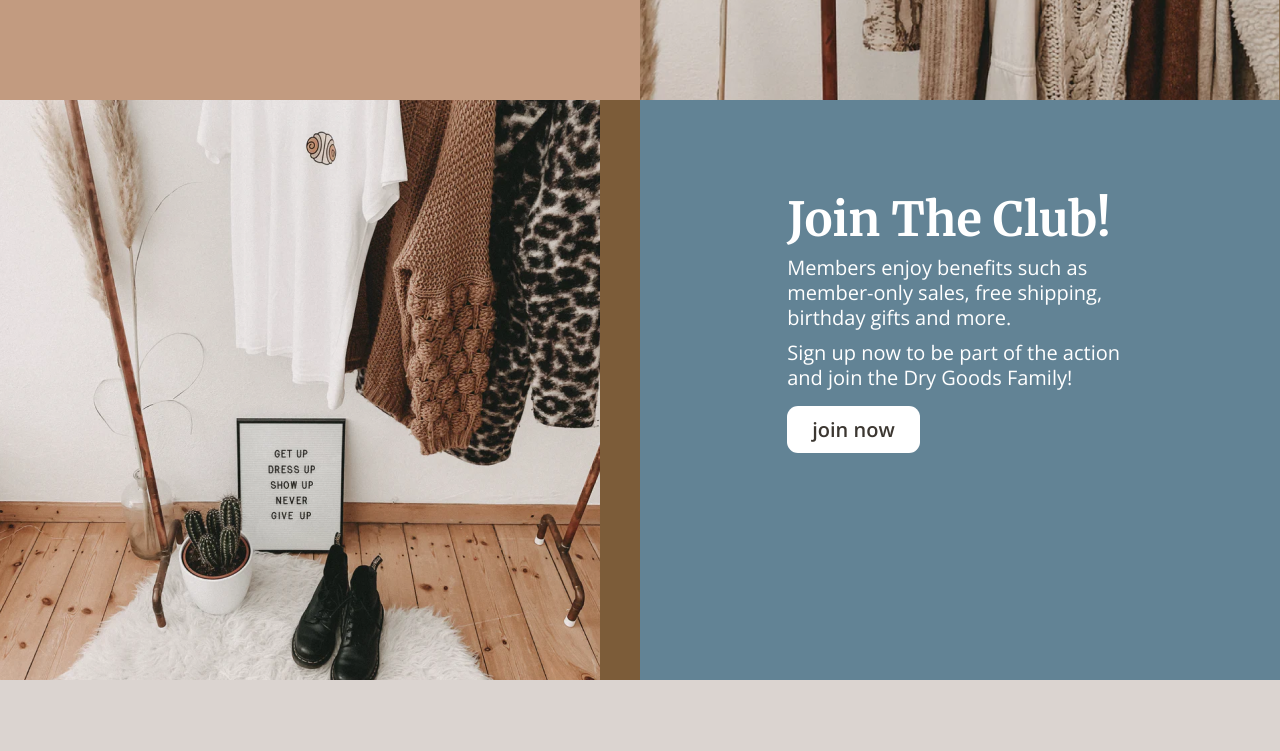
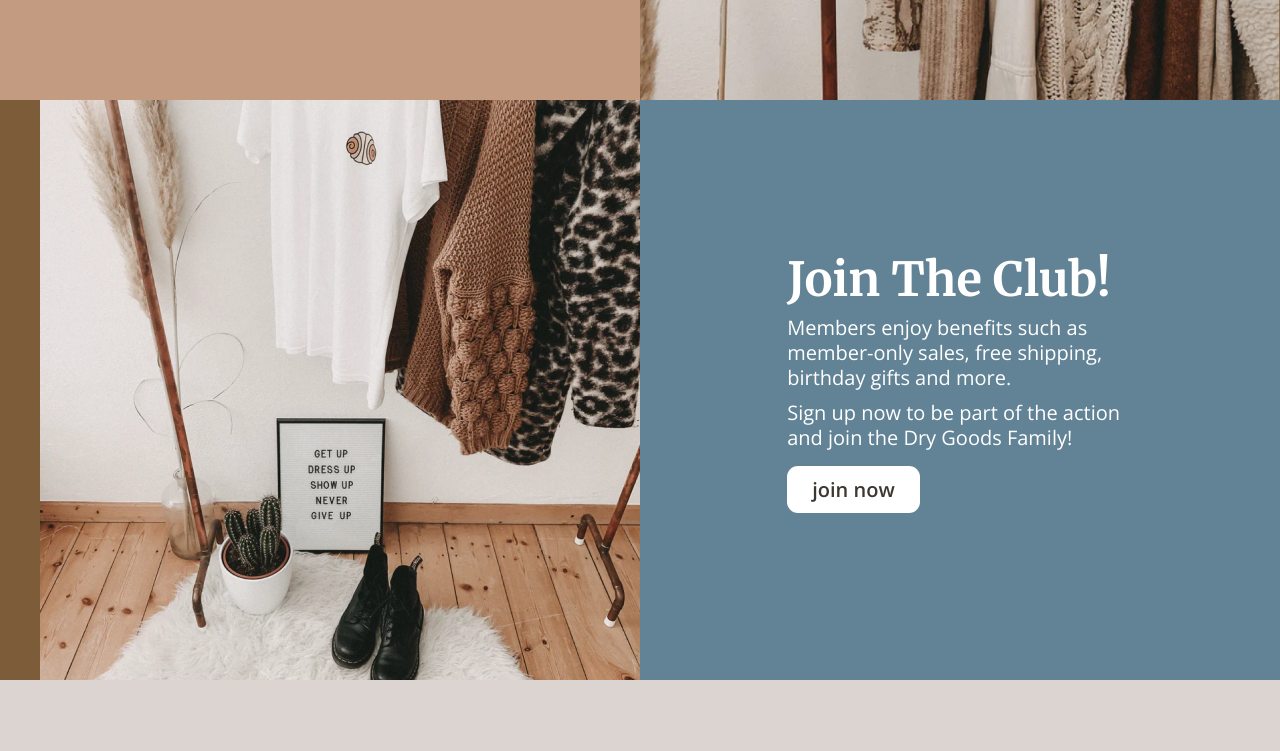
Before and after one commit to abberkley/DryGoods-Site, a website: page index.html in a window 1280 px wide. Shown: the part 2021-2772 px from the top of the page. Drawn offline with nearby package versions, Linux system fonts and the light colour scheme.

Commit message:
Finetunning the tiles on the homepage

```diff
--- a/scss/_home.scss
+++ b/scss/_home.scss
@@ -139,7 +139,7 @@
             }
 
             &_tile-4 {
-                float: left;
+                float: right;
             }
         }
     }
@@ -200,12 +200,12 @@
             }
 
             &_tile-3 {
-                padding: 9.5rem 8rem 17rem;
+                padding: 15.5rem 8rem;
                 height: 580px;
             }
 
             &_tile-4 {
-                width: 602px;
+                width: 600px;
             }
 
             h2 {
```
Also changed, not shown: css/main.css, 1 other file.
